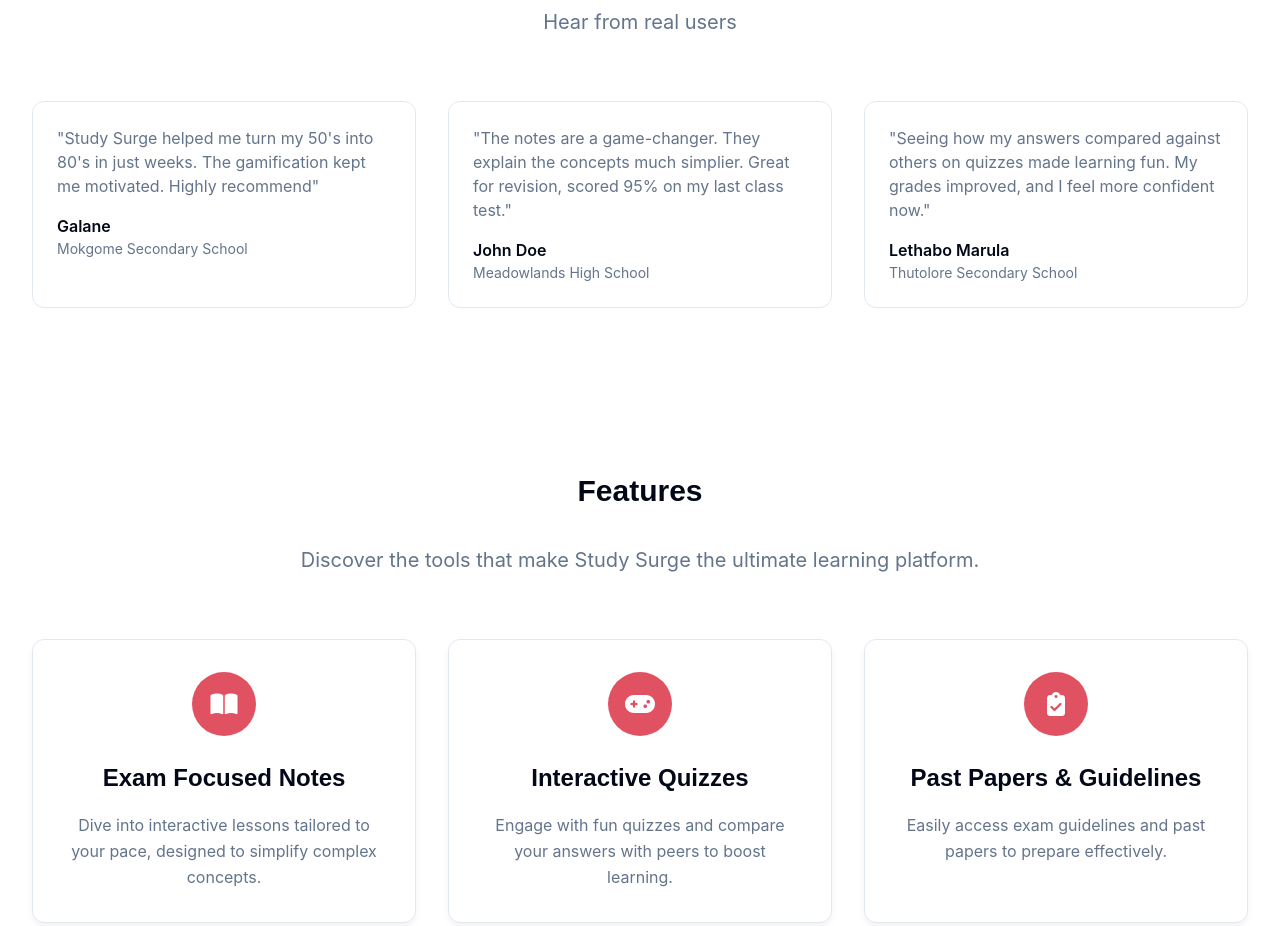
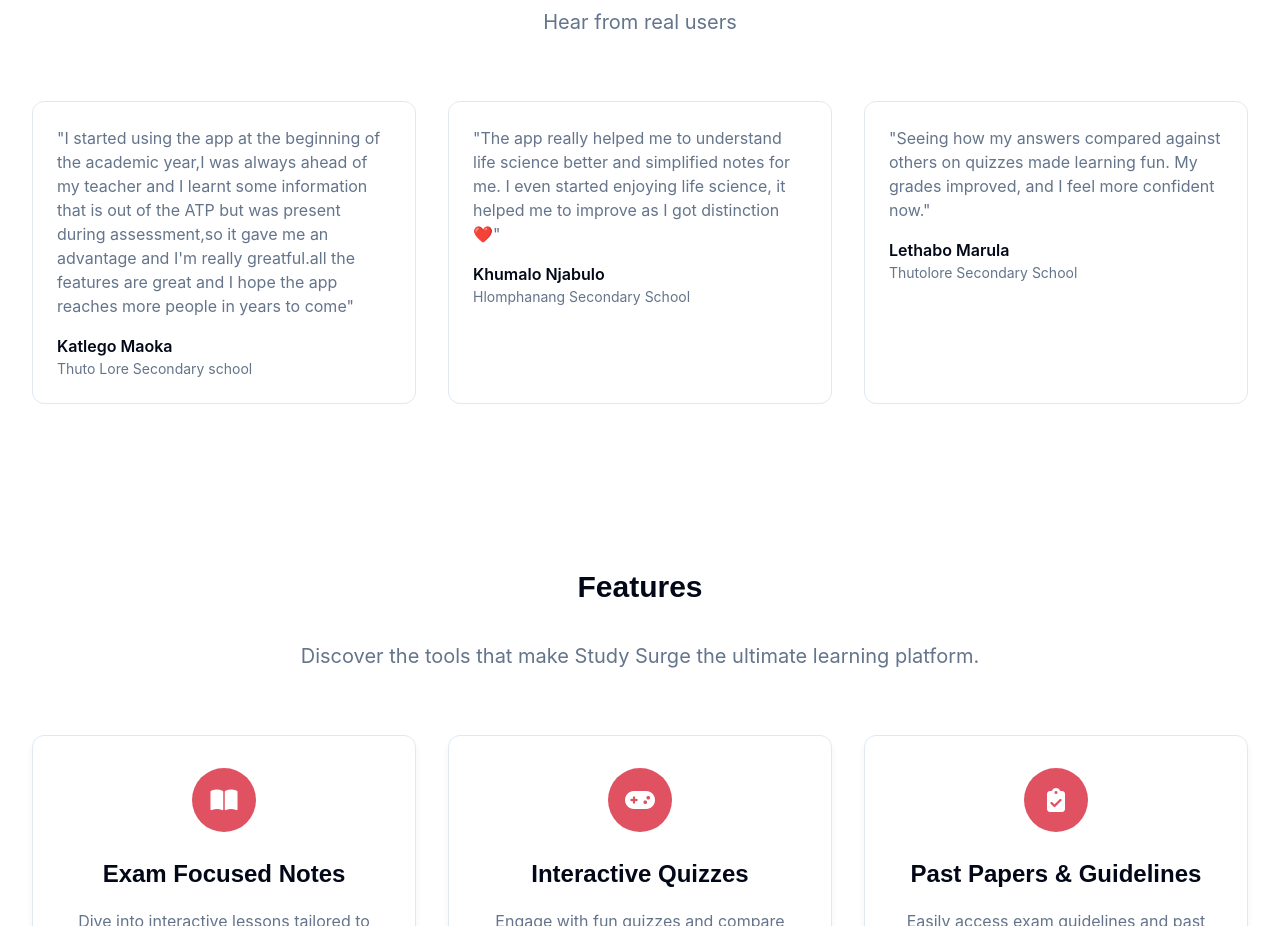
Before and after one commit to Galane-dev/Study-Surge, a plain HTML site: page index.html in a window 1280 px wide. Shown: the part 1540-2466 px from the top of the page. Drawn offline with Linux system fonts and the light colour scheme.

Commit message:
Update index.html

```diff
--- a/index.html
+++ b/index.html
@@ -1328,21 +1328,21 @@
 
             <div class="grid grid-cols-1 md:grid-cols-3 gap-8">
                 <div class="testimonial-card">
-                    <p class="text-muted-foreground mb-4">"Study Surge helped me turn my 50's into 80's in just weeks. The gamification kept me motivated. Highly recommend"</p>
+                    <p class="text-muted-foreground mb-4">"I started using the app at the beginning of the academic year,I was always ahead of my teacher and I learnt some information that is out of the ATP but was present during assessment,so it gave me an advantage and I'm really greatful.all the features are great and I hope the app reaches more people in years to come"</p>
                     <div class="flex items-center">
                         <div>
-                            <div class="font-semibold">Galane</div>
-                            <div class="text-sm text-muted-foreground">Mokgome Secondary School</div>
+                            <div class="font-semibold">Katlego Maoka</div>
+                            <div class="text-sm text-muted-foreground">Thuto Lore Secondary school</div>
                         </div>
                     </div>
                 </div>
 
                 <div class="testimonial-card">
-                    <p class="text-muted-foreground mb-4">"The notes are a game-changer. They explain the concepts much simplier. Great for revision, scored 95% on my last class test."</p>
+                    <p class="text-muted-foreground mb-4">"The app really helped me to understand life science better and simplified notes for me. I even started enjoying life science, it helped me to improve as I got distinction ❤️"</p>
                     <div class="flex items-center">
                         <div>
-                            <div class="font-semibold">John Doe</div>
-                            <div class="text-sm text-muted-foreground">Meadowlands High School</div>
+                            <div class="font-semibold">Khumalo Njabulo</div>
+                            <div class="text-sm text-muted-foreground">Hlomphanang Secondary School</div>
                         </div>
                     </div>
                 </div>
```
